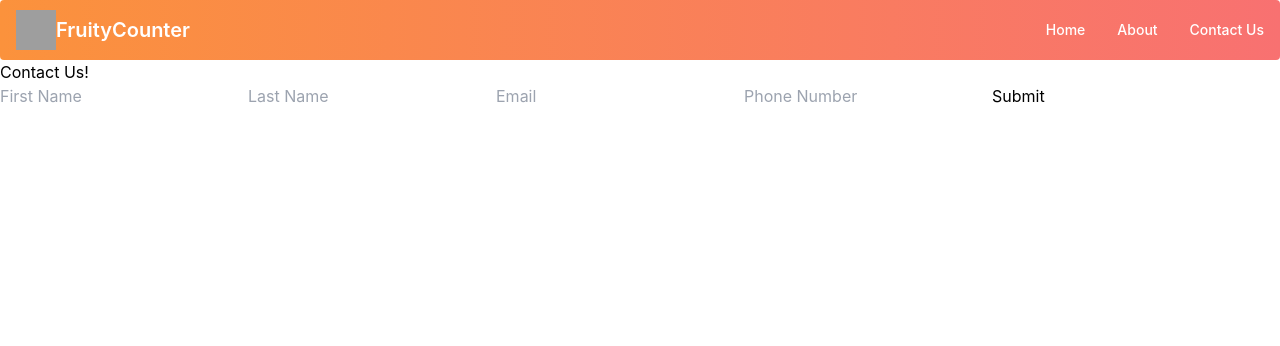
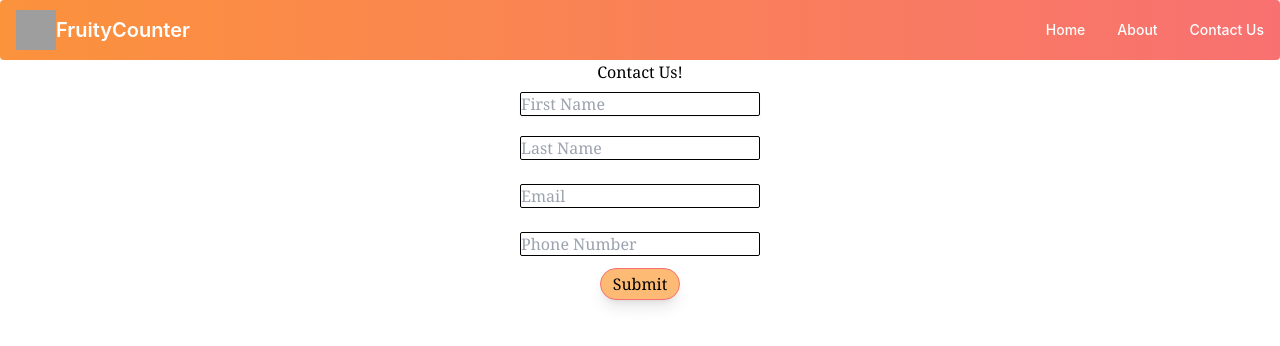
Before and after one commit to keelanpattersoncaesar/redux-counter-app, a React (Create React App) app in the folder redux-essentials-example/: page /contact in a window 1280 px wide. Shown: the top 346 px of the page. Built offline with nearby package versions, Linux system fonts and the light colour scheme; grey boxes are pictures that could not be loaded.

Commit message:
updated contact page

```diff
--- a/redux-essentials-example/src/views/ContactUs.js
+++ b/redux-essentials-example/src/views/ContactUs.js
@@ -2,18 +2,20 @@ import React from 'react'
 import { useForm } from 'react-hook-form'
 
 const ContactUs = () => {
-  const { register, handleSubmit } = useForm();
-  const onSubmit = data => console.log(data)
+  const { register, handleSubmit, formState: { errors }} = useForm();
+  const onSubmit = data => alert(data.firstName, data.lastName, data.email, data.phoneNumber)
+  console.log(errors);
 
   return (
-    <div>
+    <div className='font-serif text-center'>
       <h1>Contact Us!</h1>
-      <form onSubmit={handleSubmit(onSubmit)}>
-        <input {...register("firstName", { required: "This is required." })} placeholder="First Name" />
-        <input {...register("lastName", { required: "This is required." })} placeholder="Last Name" />
-        <input {...register("email", { required: "This is required." })} placeholder="Email" />
-        <input {...register("phoneNumber", { required: "This is required.", min: 10 })} placeholder="Phone Number" />
-        <input type="submit" />
+      <form className='flex flex-col items-center' onSubmit={handleSubmit(onSubmit)}>
+          <input className='my-2 border 3 border-black rounded-sm h-6 w-60 shadow-sm'{...register("firstName", { required: "This is required.", minLength: 2 })}
+          placeholder="First Name" />
+          <input className='border 2 my-3 border-black rounded-sm  h-6 w-60'{...register("lastName", { required: "This is required.", minLength: 2 })} placeholder="Last Name" />
+          <input className='border 2 my-3 border-black rounded-sm  h-6 w-60'{...register("email", { required: "This is required.", pattern: /^\S+@\S+$/i, message: 'last name must be 2 characters'})} placeholder="Email" />
+        <input className='border 2 my-3 border-black rounded-sm h-6 w-60'{...register("phoneNumber", { required: "This is required.", minLength: 10, maxLength: 10 })} placeholder="Phone Number" />
+        <input className='border 2 rounded-full border-red-400 w-20 h-8 bg-orange-300 border-solid shadow-lg' type="submit" />
       </form>
     </div>
 
```
